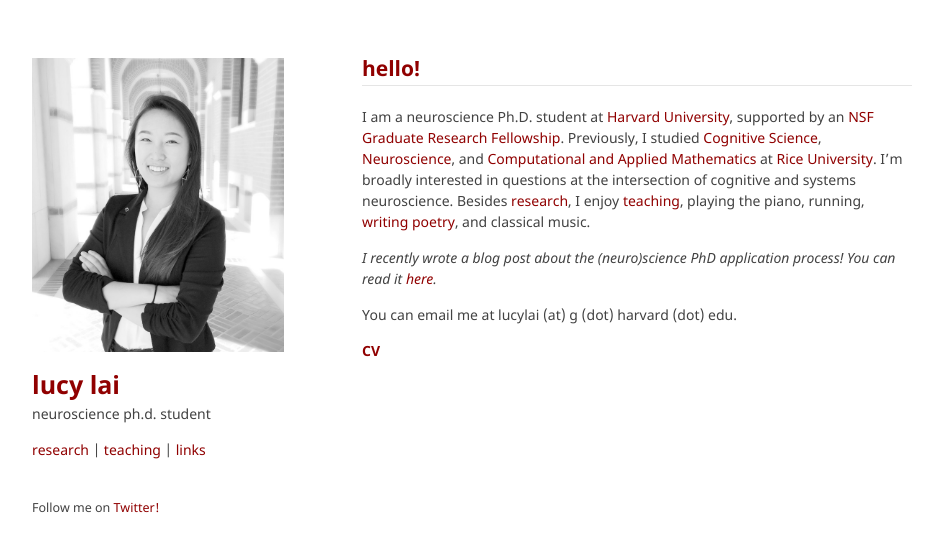
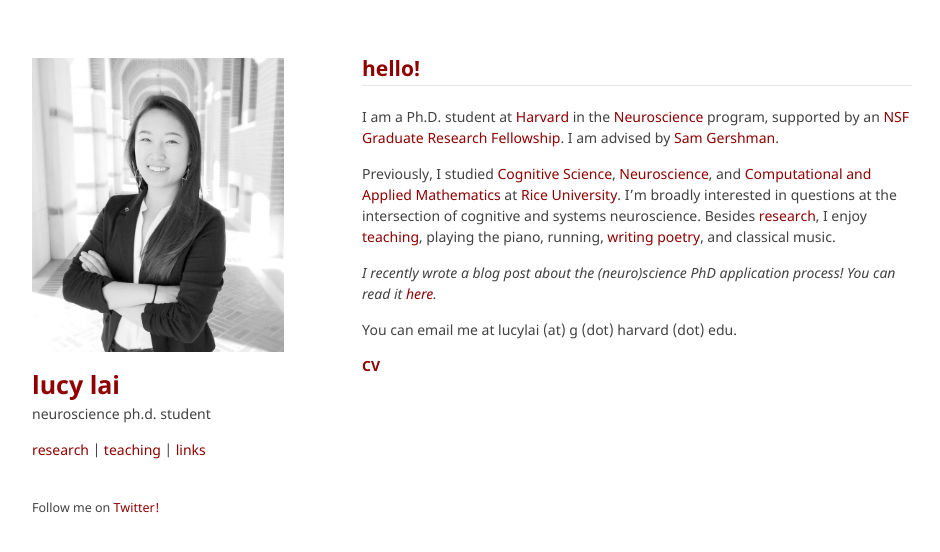
Before and after one commit to lucylai96/lucylai96.github.io, a Jekyll site: the page built from index.md, in a window 1280 px wide. Shown: the top 552 px of the page, without its empty margins (168-1108 px from the left). Built offline with Jekyll 4.4.1, drawn with Linux system fonts in a browser that asks for light colours; our own code applies the rules of GitHub Pages for plain Markdown files.

Commit message:
update lab

```diff
--- a/index.md
+++ b/index.md
@@ -1,6 +1,8 @@
 ## hello!
 ***
-I am a neuroscience Ph.D. student at [Harvard University](http://www.hms.harvard.edu/dms/neuroscience/index.html), supported by an [NSF Graduate Research Fellowship](https://www.nsfgrfp.org/). Previously, I studied [Cognitive Science](http://cogsci.rice.edu/), [Neuroscience](http://neuroscience.rice.edu), and [Computational and Applied Mathematics](http://www.caam.rice.edu/) at [Rice University](http://www.rice.edu/). I’m broadly interested in questions at the intersection of cognitive and systems neuroscience. Besides [research](./research.html), I enjoy [teaching](./teaching.html), playing the piano, running, [writing poetry](http://subcorticalsongs.wordpress.com/), and classical music.
+I am a Ph.D. student at [Harvard](http://www.harvard.edu) in the [Neuroscience](http://www.hms.harvard.edu/dms/neuroscience/index.html) program, supported by an [NSF Graduate Research Fellowship](https://www.nsfgrfp.org/). I am advised by [Sam Gershman](http://gershmanlab.webfactional.com/index.html).
+
+Previously, I studied [Cognitive Science](http://cogsci.rice.edu/), [Neuroscience](http://neuroscience.rice.edu), and [Computational and Applied Mathematics](http://www.caam.rice.edu/) at [Rice University](http://www.rice.edu/). I’m broadly interested in questions at the intersection of cognitive and systems neuroscience. Besides [research](./research.html), I enjoy [teaching](./teaching.html), playing the piano, running, [writing poetry](http://subcorticalsongs.wordpress.com/), and classical music.
 
 *I recently wrote a blog post about the (neuro)science PhD application process! You can read it [here](https://lucyblogs.wordpress.com/2018/08/02/all-about-phd-applications/).*
 
```
